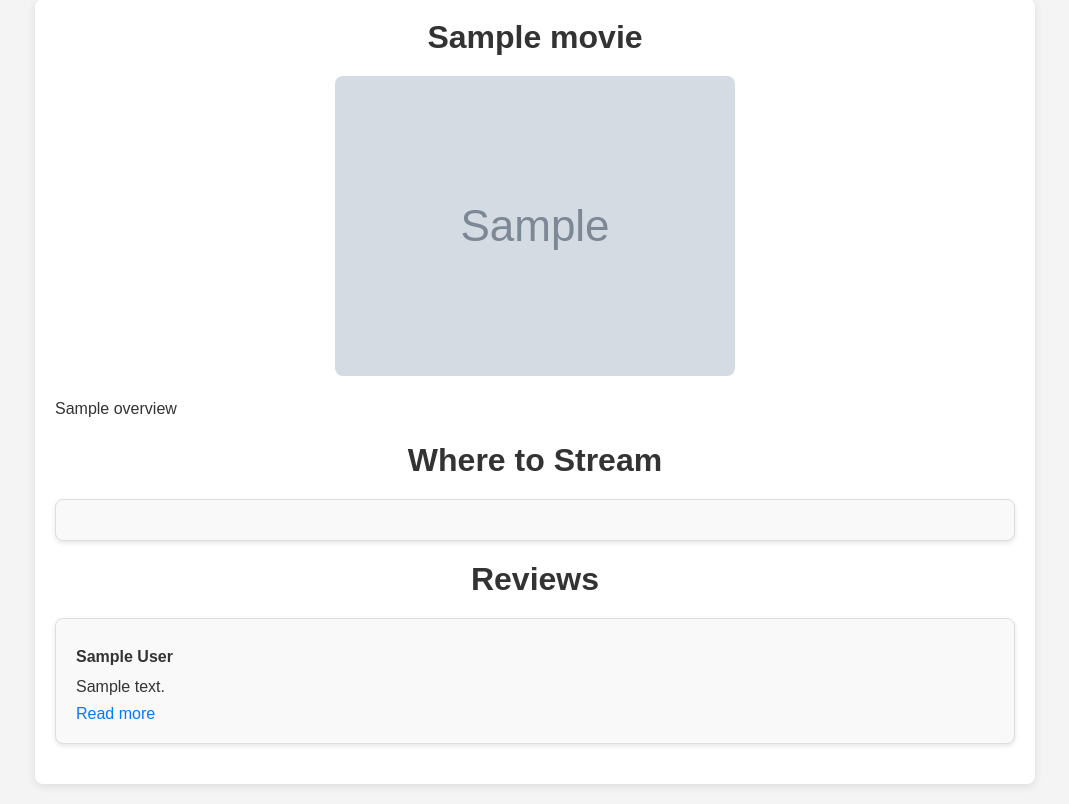
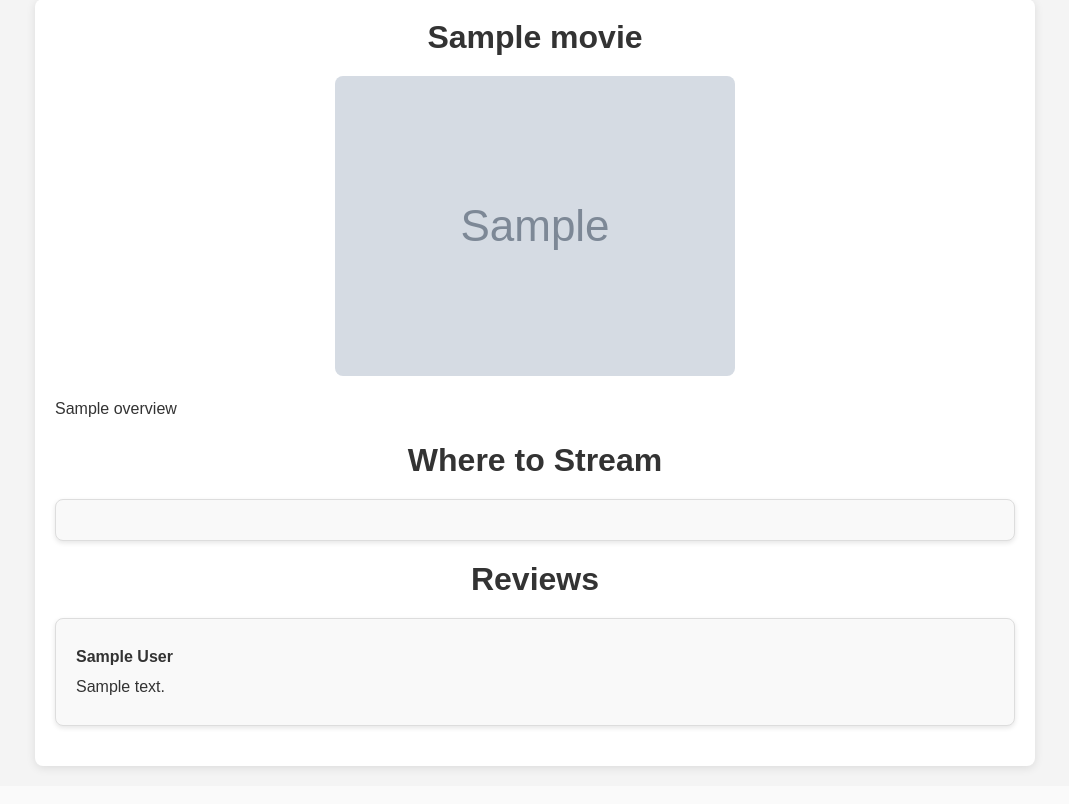
Before and after one commit to sanjanats7/Review_aggregator, a Django app: template templates/movie_details.html in a window 1280 px wide. Shown: the part 21-825 px from the top of the page, without its empty margins (105-1174 px from the left). After the commit the page ends 792 px from the top, so only its background shows below. Run offline with Django 5.2, Linux system fonts and the light colour scheme; the template is opened without the code that fills it: most values are stand-ins (such as "Sample title", 1, 10 or a date in 2020); grey boxes marked "Sample" are stand-in pictures.

Commit message:
removed readmore in reviews

```diff
--- a/templates/movie_details.html
+++ b/templates/movie_details.html
@@ -108,7 +108,6 @@
       <li>
         <p><strong>{{ review.author }}</strong></p>
         <p>{{ review.content }}</p>
-        <a href="{{ review.url }}" target="_blank">Read more</a>
       </li>
       {% endfor %}
     </ul>
```
